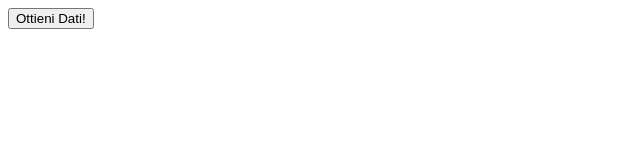
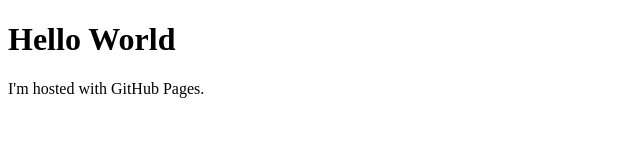
Before and after one commit to Npianta/Npianta.github.io, a plain HTML site: page index.html in a window 1280 px wide. Shown: the whole page, without its empty margins (0-640 px from the left). Drawn offline with Linux system fonts and the light colour scheme.

Commit message:
2 Commit

```diff
--- a/index.html
+++ b/index.html
@@ -1,11 +1,7 @@
 <!DOCTYPE html>
 <html>
-<head>
-  <title>Il mio sito</title>
-  <script src="script.js"></script>
-</head>
 <body>
-  <button id="ottieniDatiBtn">Ottieni Dati!</button>
-  <ul id="datiContainer"></ul>
+<h1>Hello World</h1>
+<p>I'm hosted with GitHub Pages.</p>
 </body>
 </html>
```
